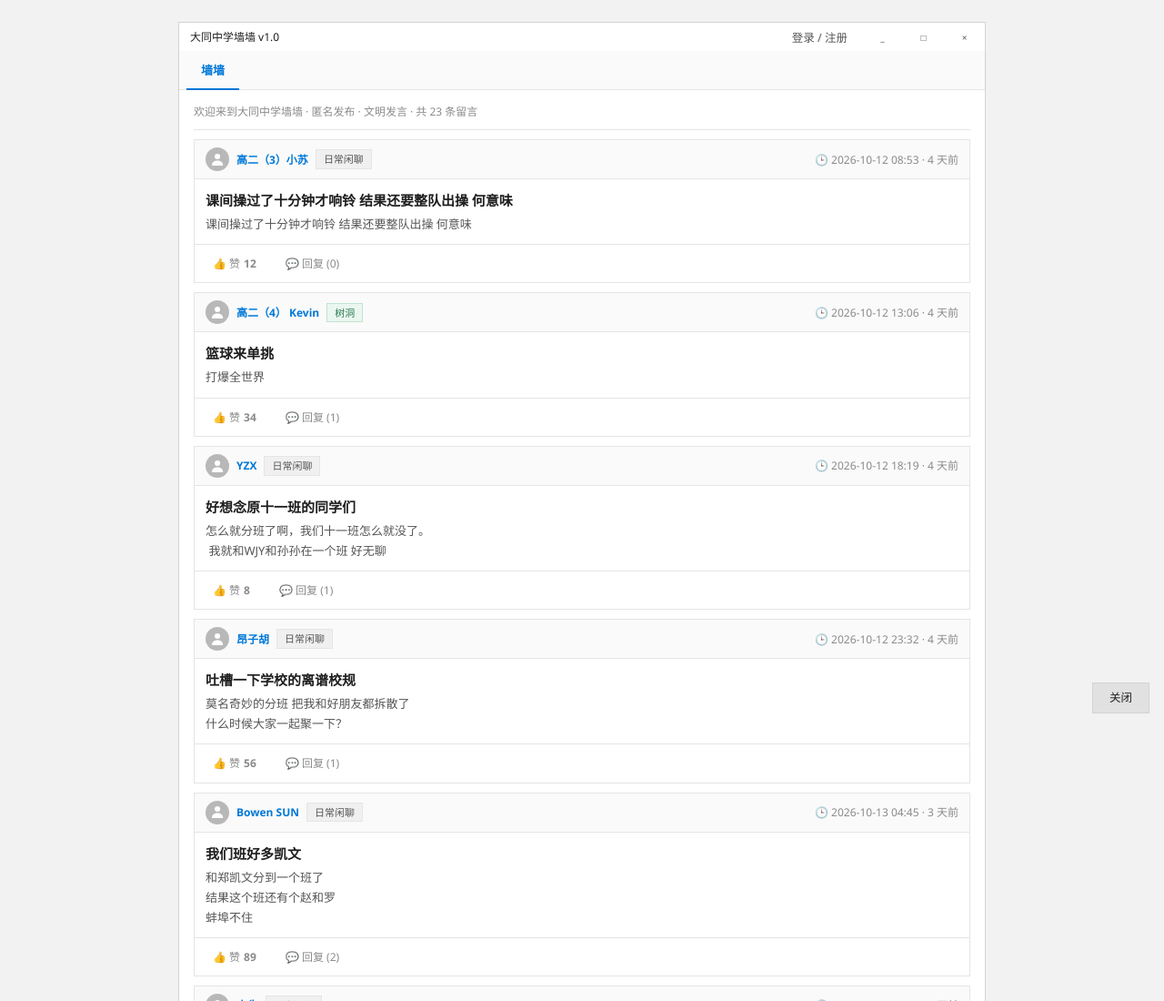
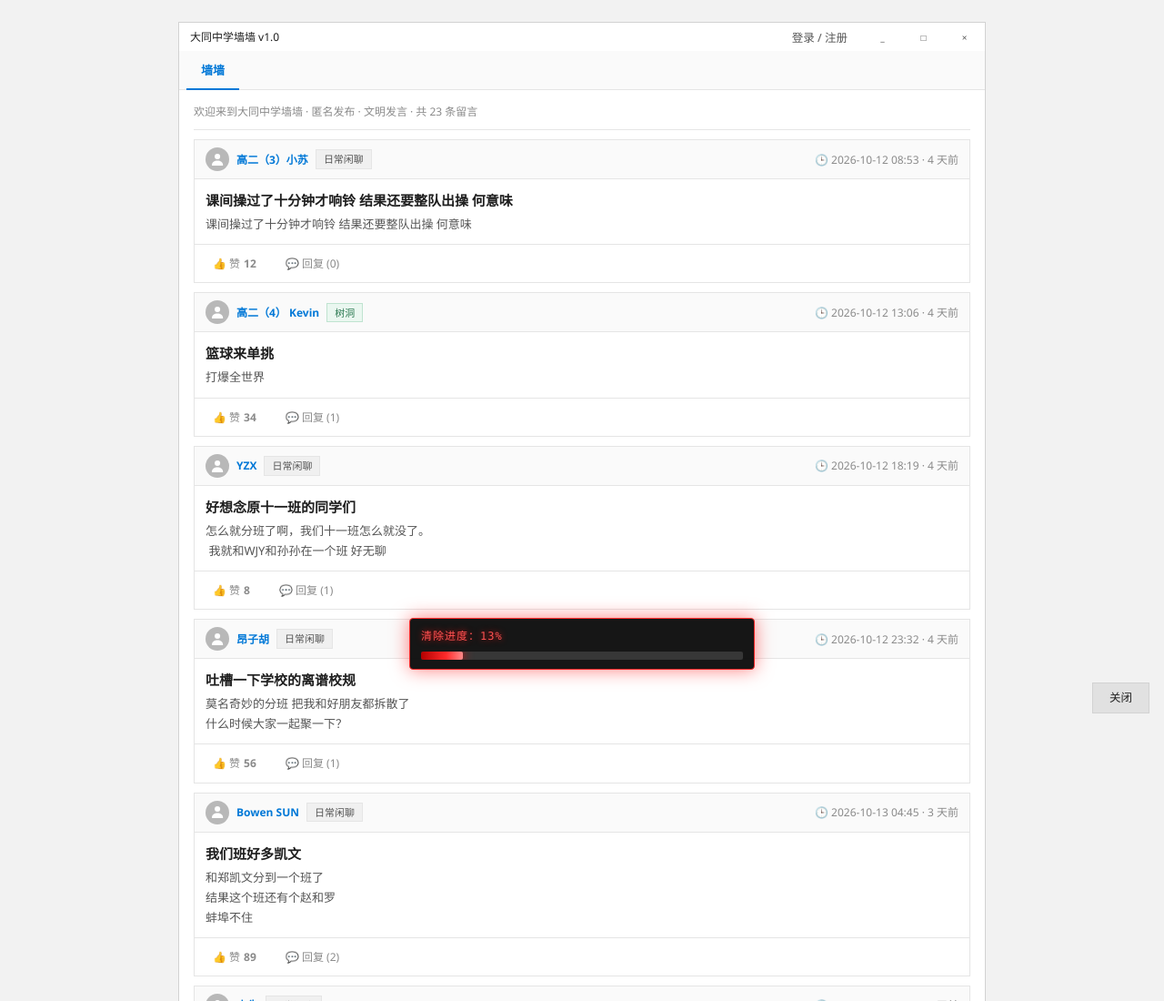
Before and after one commit to AllenHawk0707/arg2, a plain HTML site: page index.html in a window 1280 px wide. Shown: the top 1100 px of the page at 91% size. Drawn offline with Linux system fonts and the light colour scheme.

Commit message:
新增每20秒出现的「清除进度」进度条

```diff
--- a/index.html
+++ b/index.html
@@ -946,7 +946,18 @@ document.getElementById('login-mask').addEventListener('click', function(e){
         '.virus-breach.show{opacity:.88;}',
         'body.vglitch{animation:vshake .26s steps(3) 1;}',
         '@keyframes vshake{0%{transform:translate(0,0)}25%{transform:translate(-3px,1px)}',
-        '50%{transform:translate(3px,-2px)}75%{transform:translate(-2px,-1px)}100%{transform:translate(0,0)}}'
+        '50%{transform:translate(3px,-2px)}75%{transform:translate(-2px,-1px)}100%{transform:translate(0,0)}}',
+        '.virus-prog{position:fixed;left:50%;bottom:64px;transform:translateX(-50%);',
+        'width:min(84vw,380px);padding:10px 12px;background:rgba(8,8,8,.94);',
+        'border:1px solid #ff2b2b;border-radius:4px;box-shadow:0 0 20px rgba(255,0,0,.5);',
+        'opacity:0;transition:opacity .18s linear;}',
+        '.virus-prog.show{opacity:1;}',
+        '.virus-prog-label{color:#ff5252;font-family:Consolas,"Courier New",monospace;',
+        'font-size:12px;letter-spacing:1px;margin-bottom:7px;text-shadow:0 0 7px rgba(255,0,0,.75);}',
+        '.virus-prog-track{height:9px;background:rgba(255,255,255,.14);border-radius:2px;overflow:hidden;}',
+        '.virus-prog-fill{height:100%;width:0;border-radius:2px;',
+        'background:linear-gradient(90deg,#b30000,#ff2b2b 60%,#ff8a8a);',
+        'box-shadow:0 0 12px rgba(255,0,0,.95);transition:width .35s linear;}'
     ].join('');
     var st = document.createElement('style');
     st.textContent = css;
@@ -1045,6 +1056,34 @@ document.getElementById('login-mask').addEventListener('click', function(e){
         }, 500 + Math.random()*500);
     }
 
+    /* ── 清除进度条：每 20 秒出现一次，进度递增 ── */
+    var cleanPct = 13, progEl = null, progTimer = null;
+
+    function showProgress(){
+        if(!enabled) return;
+        if(!progEl){
+            progEl = document.createElement('div');
+            progEl.className = 'virus-prog';
+            progEl.innerHTML =
+                '<div class="virus-prog-label"></div>' +
+                '<div class="virus-prog-track"><div class="virus-prog-fill"></div></div>';
+            document.body.appendChild(progEl);
+        }
+        var label = progEl.querySelector('.virus-prog-label');
+        var fill = progEl.querySelector('.virus-prog-fill');
+        var pct = Math.min(100, Math.round(cleanPct));
+        label.textContent = (pct >= 100 ? '清除完成：' : '清除进度：') + pct + '%';
+        progEl.classList.add('show');
+        requestAnimationFrame(function(){ fill.style.width = pct + '%'; });
+        setTimeout(function(){
+            progEl.classList.remove('show');
+            setTimeout(function(){ if(fill) fill.style.width = '0'; }, 220);
+        }, 2600);
+        // 下一次的进度：递增；到达 100% 后回到低值重新循环
+        cleanPct = (pct >= 100) ? (8 + Math.random()*7) : (cleanPct + 6 + Math.random()*17);
+        progTimer = setTimeout(showProgress, 20000);
+    }
+
     function burst(){
         if(!enabled) return;
         // 一次爆发同时弹出 2~4 个代码块
@@ -1073,12 +1112,20 @@ document.getElementById('login-mask').addEventListener('click', function(e){
     document.addEventListener('keydown', function(e){
         if(e.ctrlKey && e.altKey && (e.key === 'v' || e.key === 'V')){
             enabled = !enabled;
-            if(!enabled){ fx.innerHTML = ''; flash.classList.remove('on'); clearTimeout(timer); }
-            else schedule();
+            if(!enabled){
+                fx.innerHTML = '';
+                flash.classList.remove('on');
+                if(progEl) progEl.classList.remove('show');
+                clearTimeout(timer); clearTimeout(progTimer);
+            } else {
+                schedule();
+                progTimer = setTimeout(showProgress, 4000);
+            }
         }
     });
 
     schedule();
+    progTimer = setTimeout(showProgress, 2500);
 })();
 
 /* ── 涂黑文字块：用宽度遮住原文字 ── */
```
Also changed, not shown: 校园闲聊墙.html (+50 -3 lines).
